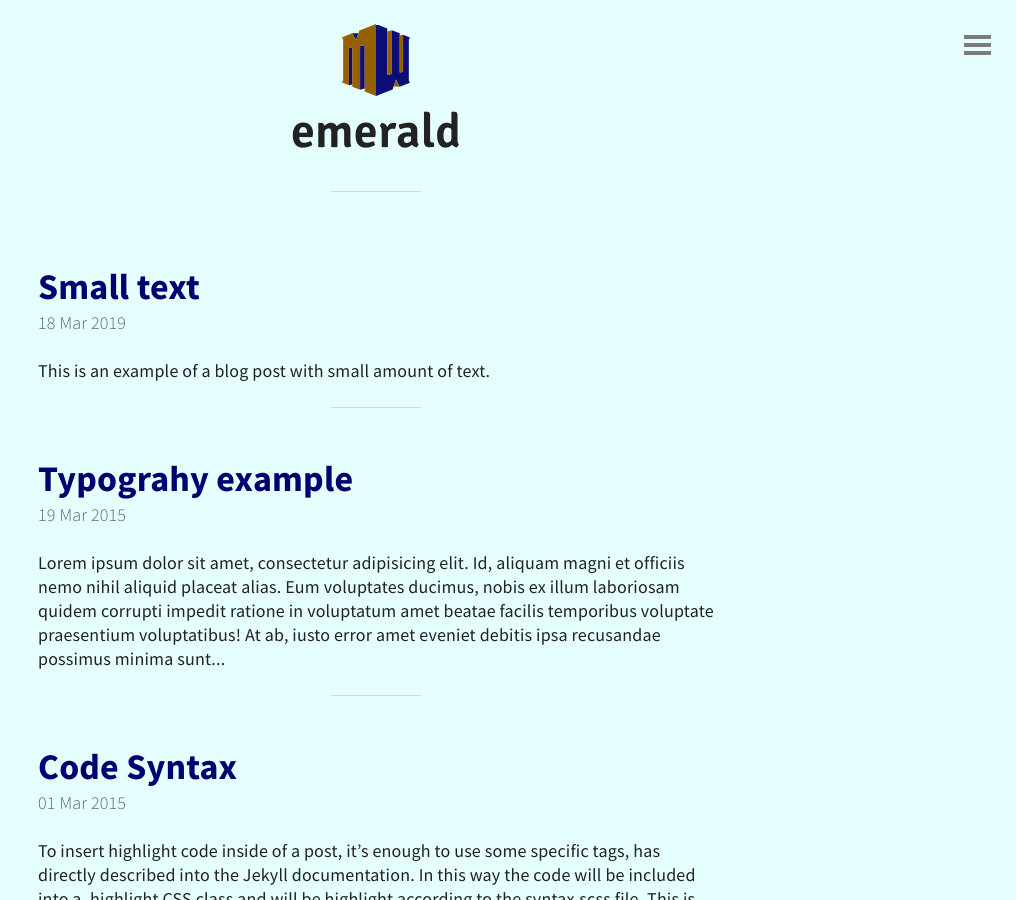
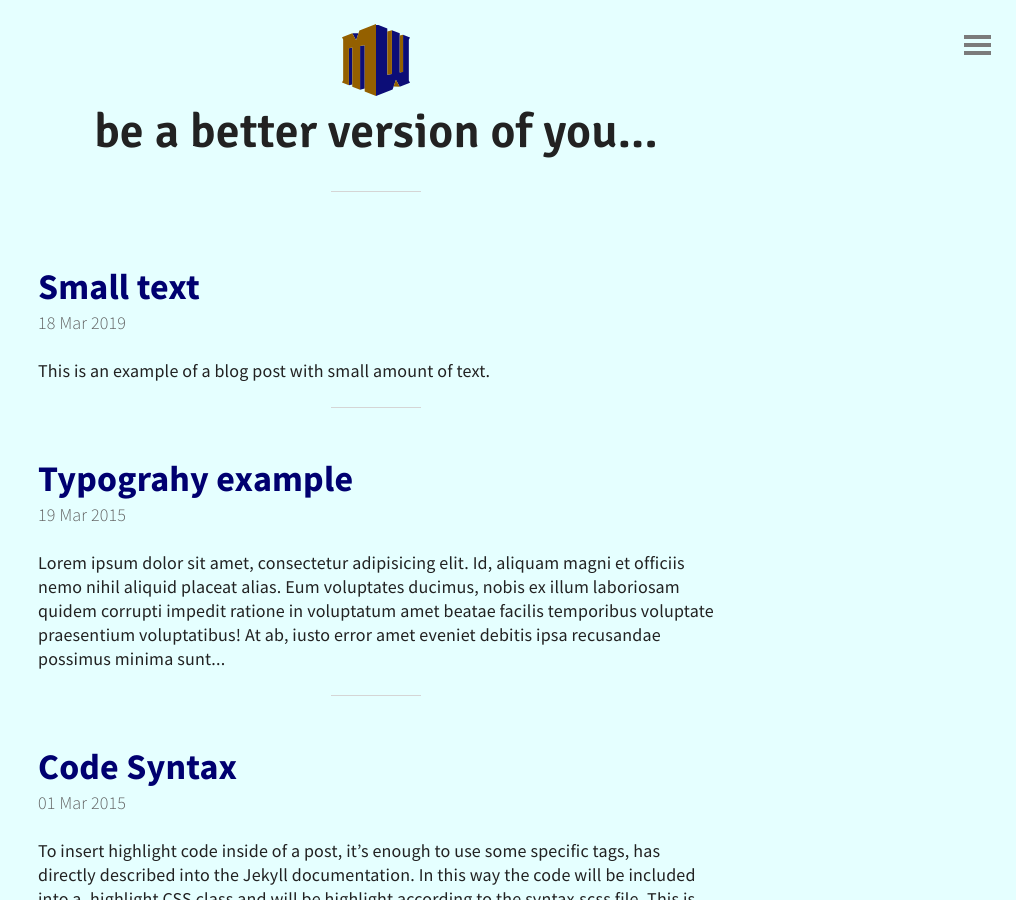
Before and after one commit to MonadWizard/blog, a Jekyll site: the page built from index.html, in a window 1280 px wide and 900 px high. Shown: the whole window, without its empty margins (264-1280 px from the left). Built offline with Jekyll 4.4.1, drawn with Linux system fonts in a browser that asks for light colours; the list of posts is cut into pages by our own code.

Commit message:
Update header.html

```diff
--- a/_includes/header.html
+++ b/_includes/header.html
@@ -1,6 +1,6 @@
 <header id="header">
 	<a href="{{ site.baseurl }}">
 		<img src="{{ "/img/emerald.svg" | prepend: site.baseurl | replace: '//', '/' }}" alt="Emerald Logo">
-	  <h1>emerald</h1>
+	  <h1>be a better version of you...</h1>
 	</a>
 </header>
```
